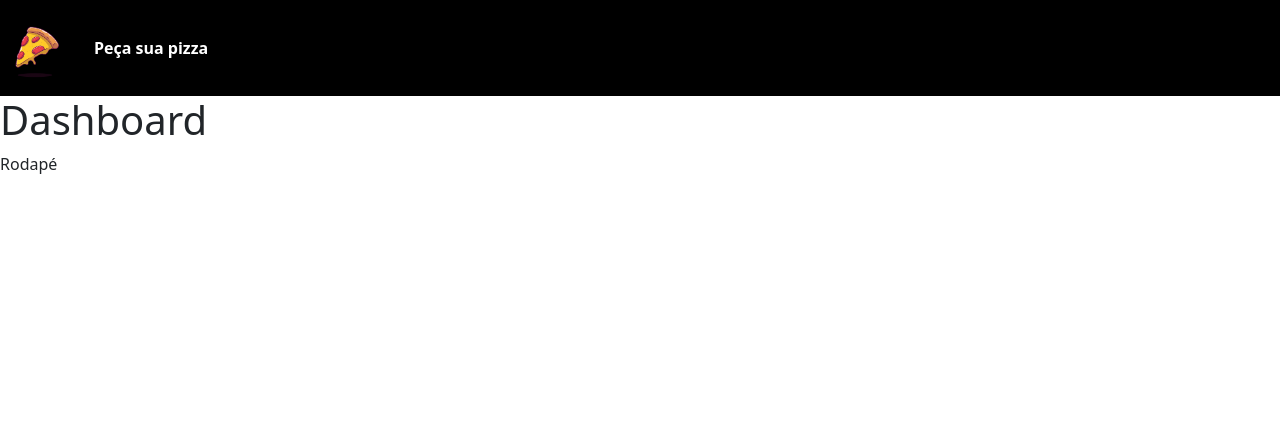
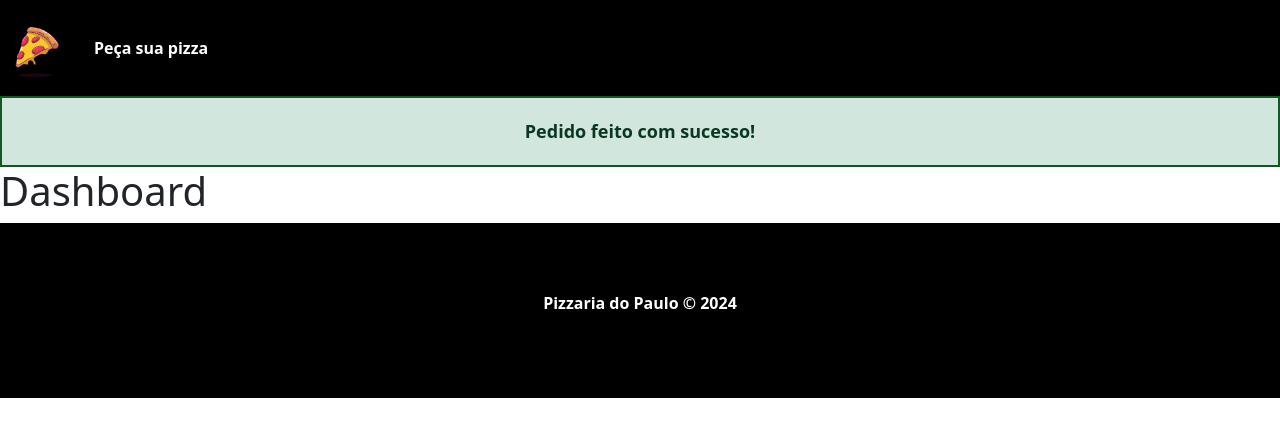
Before and after one commit to paulorobertorodrigues/Pizzaria-do-Paulo, a PHP site: page /dashboard.php in a window 1280 px wide. Shown: the top 437 px of the page. Run offline with PHP 8.4, Linux system fonts and the light colour scheme.

Commit message:
finalizado front-end

```diff
--- a/css/styles.css
+++ b/css/styles.css
@@ -13,3 +13,83 @@ html, body {
 .navbar.navbar-expand-lg  a {
     color: #fff;
 }
+
+/*Home*/
+#main-banner {
+    background-image: url(../img/Pizza.png);
+    height: 300px;
+    background-position: center;
+    background-size: cover;
+    width: 100%;
+    background-position-y: -300px;
+    display: flex;
+    align-items: center;
+    justify-content: center;
+}
+#main-banner h1 {
+    color: #fff;
+    background-color: #000;
+    text-align: center;
+    padding: 30px;
+    text-transform: uppercase;
+    width: 550px;
+    font-size: 50px;
+}
+
+#main-container {
+    margin-bottom: 100px;
+    padding: 50px 0;
+    text-align: center;
+    min-height: 50%;
+}
+
+#main-container h2 {
+    margin-bottom: 30px;
+}
+
+.row {
+    margin: 0;
+}
+#pizza-form {
+    max-width: 550px;
+    margin: 0 auto;
+    text-align: left;
+}
+#pizza-form label {
+    font-weight: bold;
+}
+.btn.btn-primary {
+    background-color: #000;
+    border-color: #000;
+}
+/*Alert*/
+.alert {
+    border-radius: 0;
+    text-align: center;
+    margin-bottom: 0;
+    font-weight: bold;
+    padding: 20px;
+    font-size: 18px;
+}
+.alert.alert-success {
+    border: 2px solid #155724;
+}
+.alert.alert-warning {
+    border: 2px solid #856404;
+}
+.alert p {
+    margin-bottom: 0;
+}
+
+/*footer*/
+footer {
+    position: relative;
+    width: 100%;
+    height: 175px;
+    background-color: #000;
+    color: #fff;
+    display: flex;
+    align-items: center;
+    justify-content: center;
+    font-weight: bold;
+}
--- a/templates/footer.php
+++ b/templates/footer.php
@@ -1,5 +1,5 @@
 <footer>
-        <p>Rodapé</p>
+        <p>Pizzaria do Paulo &copy; 2024</p>
     </footer>
 <!--Bootstrap JS-->
     <script src="https://cdn.jsdelivr.net/npm/@popperjs/core@2.11.8/dist/umd/popper.min.js" integrity="sha384-I7E8VVD/ismYTF4hNIPjVp/Zjvgyol6VFvRkX/vR+Vc4jQkC+hVqc2pM8ODewa9r" crossorigin="anonymous"></script>
--- a/templates/header.php
+++ b/templates/header.php
@@ -26,3 +26,6 @@
             </div>
         </nav>
     </header>
+    <div class="alert alert-success">
+        <p>Pedido feito com sucesso!</p>
+    </div>
```
Also changed, not shown: index.php (+35 -2 lines).
